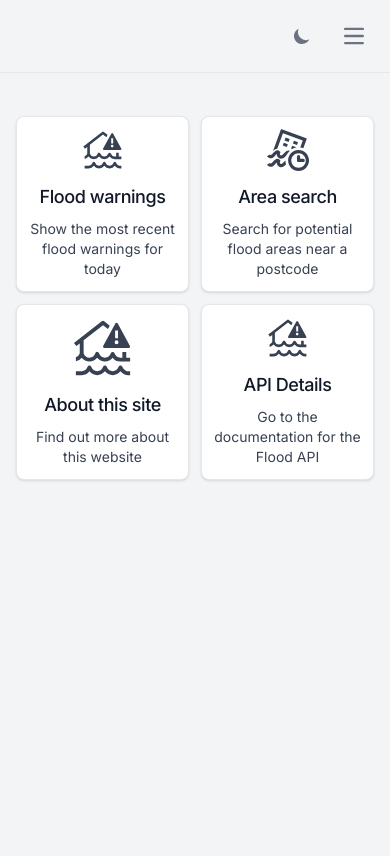
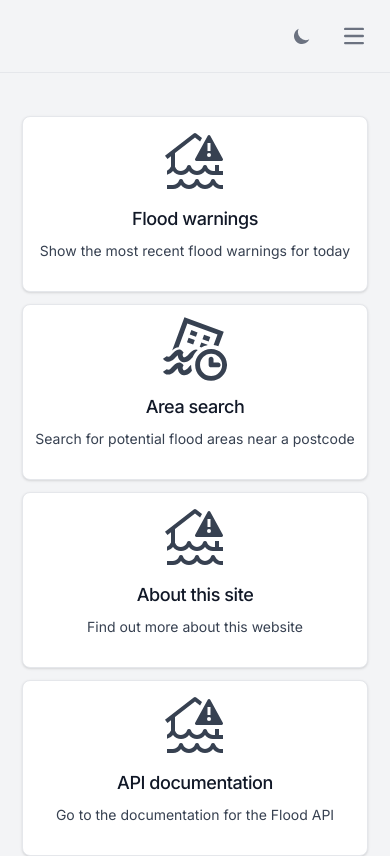
Before and after one commit to alandavidhenry/flood-monitoring-app, an Angular app: page /home in a window 390 px wide. Built offline with nearby package versions, Linux system fonts and the light colour scheme.

Commit message:
fix: change api link text

```diff
--- a/src/app/header/header.component.html
+++ b/src/app/header/header.component.html
@@ -114,7 +114,7 @@
             rel="noopener noreferrer"
             class="block py-2 px-3 rounded text-gray-900 hover:bg-gray-300 md:hover:bg-transparent md:hover:text-blue-700 md:p-0 md:dark:hover:text-blue-500 dark:text-white dark:hover:bg-gray-700 dark:hover:text-white md:dark:hover:bg-transparent dark:border-gray-700"
           >
-            API link
+            API documentation
           </a>
         </li>
       </ul>
--- a/src/app/home/home.component.html
+++ b/src/app/home/home.component.html
@@ -1,5 +1,5 @@
 <div class="flex justify-center">
-  <div class="grid grid-cols-2 grid-rows-2 gap-3 sm:gap-10 mt-5">
+  <div class="grid md:grid-cols-2 grid-rows-2 gap-3 sm:gap-10 mt-5">
     <a
       routerLink="/flood-warnings"
       class="flex flex-col items-center max-w-sm h-44 sm:h-64 p-3 sm:p-6 bg-white border border-gray-200 rounded-lg shadow hover:bg-gray-100 dark:bg-gray-800 dark:border-gray-700 dark:hover:bg-gray-700"
@@ -187,7 +187,7 @@
       <h5
         class="mb-2 text-lg sm:text-2xl md:text-3xl font-medium sm:font-bold tracking-tight text-gray-900 dark:text-white text-center"
       >
-        API Details
+        API documentation
       </h5>
       <p
         class="font-normal text-sm sm:text-base text-gray-700 dark:text-gray-400 text-center"
```
